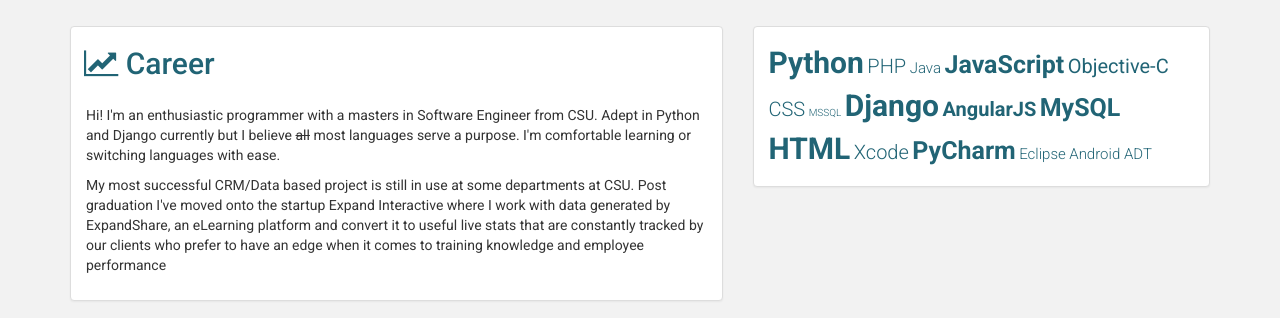
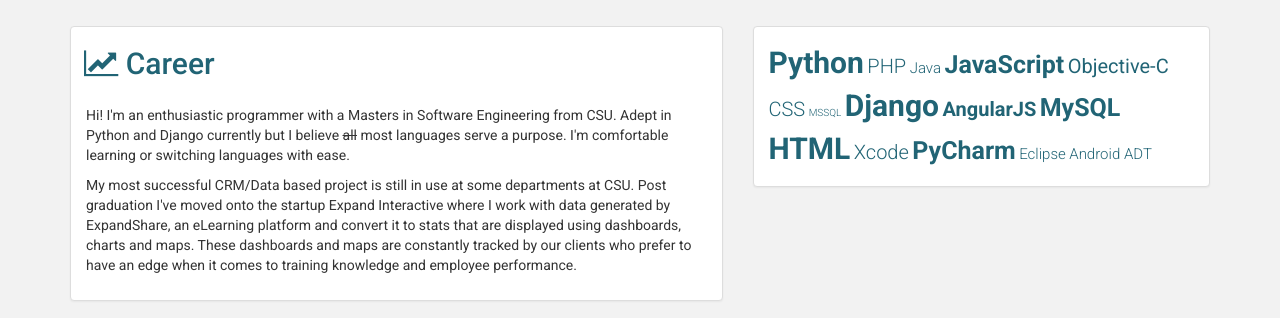
Before and after one commit to sr33/sr33.github.io, a plain HTML site: page index.html in a window 1280 px wide. Shown: the part 153-471 px from the top of the page. Drawn offline with nearby package versions, Linux system fonts and the light colour scheme.

Commit message:
some edits to verbage.

```diff
--- a/index.html
+++ b/index.html
@@ -67,7 +67,7 @@
                         <h2><i class="fa fa-line-chart" aria-hidden="true"></i>&nbsp;Career</h2>
                     </div>
                     <div class="panel-body">
-                        <p>Hi! I'm an enthusiastic programmer with a masters in Software Engineer from CSU. Adept in
+                        <p>Hi! I'm an enthusiastic programmer with a Masters in Software Engineering from CSU. Adept in
                             Python and Django currently but I believe <strike>all</strike> most languages serve a
                             purpose. I'm comfortable learning or switching languages with ease.
                         </p>
@@ -75,9 +75,10 @@
                         <p>
                             My most successful CRM/Data based project is still in use at some departments at CSU.
                             Post graduation I've moved onto the startup Expand Interactive where I work with data
-                            generated by ExpandShare, an eLearning platform and convert it to useful live stats that are
+                            generated by ExpandShare, an eLearning platform and convert it to stats that are
+                            displayed using dashboards, charts and maps. These dashboards and maps are
                             constantly tracked by our clients who prefer to have an edge when it comes to training
-                            knowledge and employee performance
+                            knowledge and employee performance.
                         </p>
                     </div>
                 </div>
```
